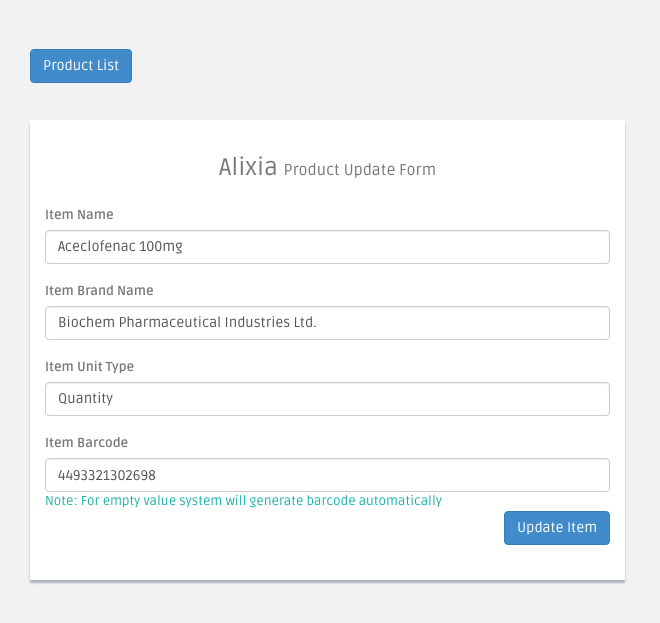
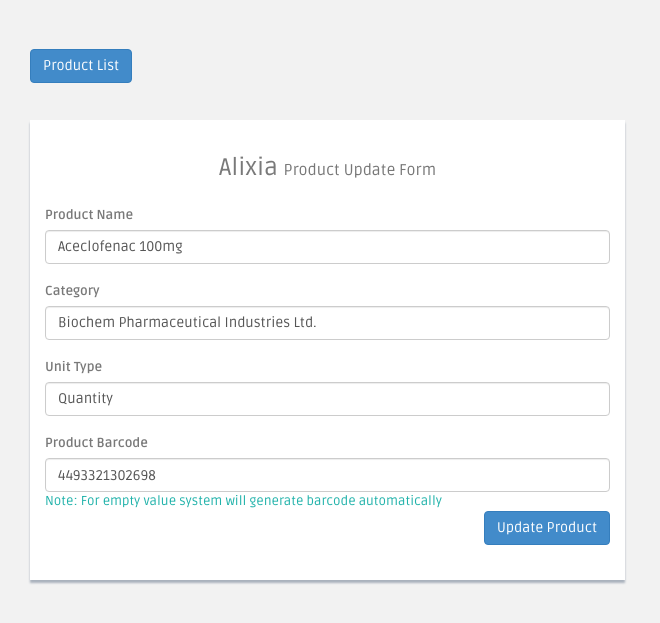
Before and after one commit to techpro8791/python, a Django app: page /product/18/update/ in a window 1280 px wide. Shown: the part 60-683 px from the top of the page, without its empty margins (0-660 px from the left). Run offline with Django 3.2, Linux system fonts and the light colour scheme; a user stored in the database is signed in; data comes from the database, SQL or seed files in the repository; both versions use the stored data as it was after the commit; data that the repository does not hold is empty; some libraries are stand-ins or nearby versions.

Commit message:
seventh commit

```diff
--- a/djenv/src4/templates/base.html
+++ b/djenv/src4/templates/base.html
@@ -6,7 +6,7 @@
     <meta charset="utf-8">
     <meta name="viewport" content="width=device-width, initial-scale=1.0">
     <meta name="description" content="">
-    <title>Inventory System | Partum Solutions | Business Software Solution Providers</title>
+    <title>IMS | Alixia | Inventory & Billing</title>
 
     <!-- Bootstrap core CSS -->
     <link href="{% static 'css/bootstrap.css' %}" rel="stylesheet">
--- a/djenv/src4/templates/products/add_product.html
+++ b/djenv/src4/templates/products/add_product.html
@@ -17,7 +17,7 @@
                         <label><strong>Product Name</strong></label>
                         <span class="product-name-error" style="color:red; display:none">The field is required</span>
                         <input type="text" class="form-control product_name" name="name"   placeholder="Product Name"><br>
-                        <label><strong>Brand Name</strong></label>
+                        <label><strong>Category</strong></label>
                         <span class="brand-name-error" style="color:red; display:none">The field is required</span>
                         <input type="text" class="form-control brand_name" name="brand_name" placeholder="Brand Name"><br>
                         <label><strong>Unit Type</strong></label>
--- a/djenv/src4/templates/products/stock_list.html
+++ b/djenv/src4/templates/products/stock_list.html
@@ -20,8 +20,8 @@
                     <hr>
                     <thead>
                     <tr>
-                        <th class="text-center">Item Name</th>
-                        <th class="text-center">Brand Name</th>
+                        <th class="text-center">Product Name</th>
+                        <th class="text-center">Category</th>
                         <th class="text-center">Unit Type</th>
                         <th class="text-center">Total Items</th>
                         <th class="text-center">Available Items</th>
--- a/djenv/src4/templates/products/update_product.html
+++ b/djenv/src4/templates/products/update_product.html
@@ -7,17 +7,17 @@
         <br><br><br>
         <div class="content-panel">
             <h3 class="text-center">{{ request.user.retailer_user.retailer.name }} <small>Product Update Form</small></h3>
-             <span class="item_list_error text-center" style="color:red; display:none">item is already exist</span>
+             <span class="item_list_error text-center" style="color:red; display:none">product is already exist</span>
             <div class="panel-body">
                 <form class="form-horizontal add-product-form" action="{% url 'product:update_product' pk=object.id %}" method="post" autocomplete="off">
                     <div class="form-group">
                         <div class="col-sm-12">
                             {% csrf_token %}
-                            <label><strong>Item Name</strong></label>
+                            <label><strong>Product Name</strong></label>
                             <input type="text" class="form-control product_name" name="name"   placeholder="Product Name" value="{{ object.name|title }}"><br>
-                            <label><strong>Item Brand Name</strong></label>
+                            <label><strong>Category</strong></label>
                             <input type="text" class="form-control brand_name" name="brand_name" placeholder="Brand Name" value="{{ object.brand_name|title }}"><br>
-                            <label><strong>Item Unit Type</strong></label>
+                            <label><strong>Unit Type</strong></label>
                              <input type="text" class="form-control unit_type" name="unit_type" placeholder="Unit Type" list="unit-list" value="{{ object.unit_type }}">
                                     <datalist id="unit-list">
                                         <option value="Kilogram"></option>
@@ -26,11 +26,11 @@
                                         <option value="Quantity"></option>
                                     </datalist>
                                     <br>
-                            <label><strong>Item Barcode</strong></label>
+                            <label><strong>Product Barcode</strong></label>
                             <input type="number" class="form-control bar_code" name="bar_code" value="{{ object.bar_code }}">
                             <span style="color: lightseagreen">Note: For empty value system will generate barcode automatically</span><br>
                             <input type="hidden" name="retailer" value="{{ request.user.retailer_user.retailer.id }}">
-                            <button type="submit" id="save" class="btn btn-primary product-submit-btn" style="float: right" >Update Item</button>
+                            <button type="submit" id="save" class="btn btn-primary product-submit-btn" style="float: right" >Update Product</button>
                         </div>
                     </div>
                 </form>
```
Also changed, not shown: djenv/src4/templates/login.html (+4 -4 lines), djenv/src4/templates/products/claimed_product_list.html (+5 -5 lines), djenv/src4/templates/products/item_details.html (+4 -4 lines), djenv/src4/db.sqlite3.
